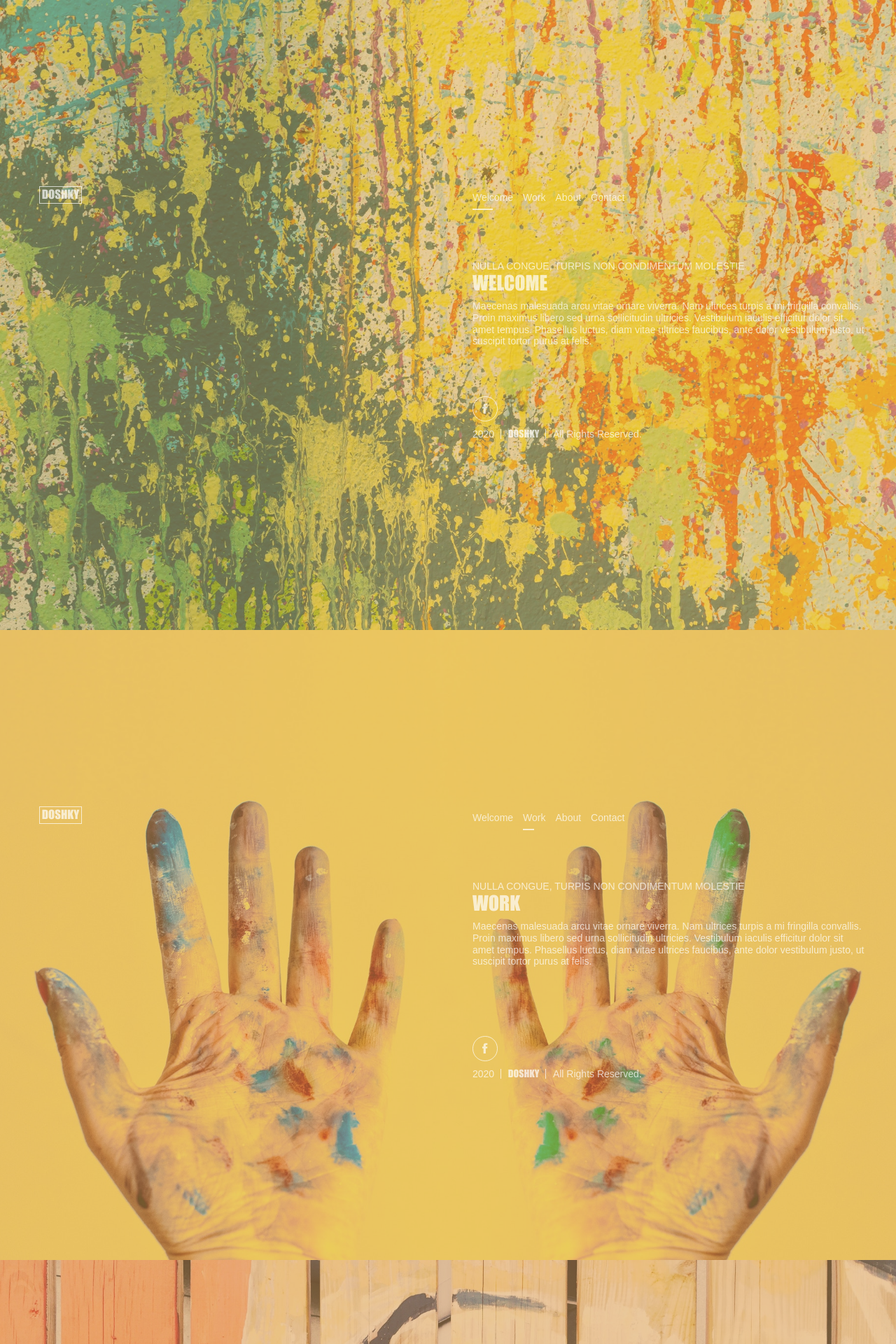
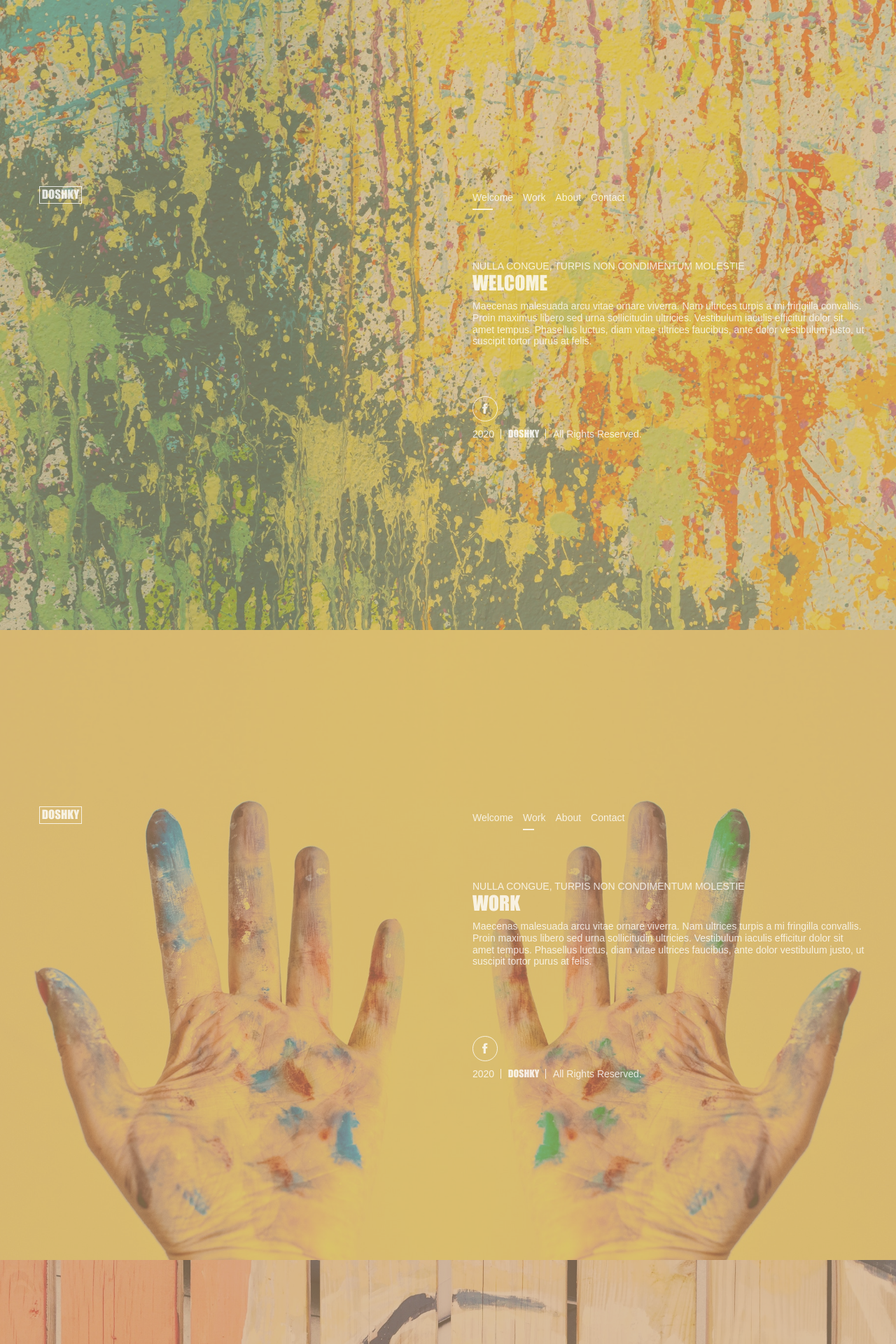
Before and after one commit to doshky/doshky.com, a Jekyll site: the page built from index.html, in a window 1280 px wide. Shown: the top 1920 px of the page at 70% size. Built offline with Jekyll 4.4.1, drawn with Linux system fonts in a browser that asks for light colours.

Commit message:
Text and cover image overlay colors played with

```diff
--- a/assets/css/layout.css
+++ b/assets/css/layout.css
@@ -47,5 +47,7 @@ button,
 }
 
 .cover-image img {
-	display: none;
+	width: 0; height: 0; overflow: hidden;
+	position: absolute; left: -10000px;
+
 }
--- a/assets/css/section.css
+++ b/assets/css/section.css
@@ -133,7 +133,7 @@
 .section .cover-image {
 	display: block;
 	width: 100%; height: 100%;
-	position: absolute; right: 0; top: 0;
+	position: absolute; right: 0; top: 0; z-index: 1;
 	z-index: 1;
 	/* background-image: none !important;  */
 	background-color: var( --background-color );
@@ -144,10 +144,10 @@
 .section .cover-image:before {
 	display: block;
 	width: 100%; height: 100%;
-	position: absolute; left: 0; top: 0;
+	position: absolute; left: 0; top: 0; z-index: 2;
 	background-color: var( --overlay-color );
 	content: "";
-	opacity: 0.5;
+	opacity: 0.6;
 
 }
 
--- a/assets/css/settings.css
+++ b/assets/css/settings.css
@@ -41,20 +41,20 @@
 	 * Color
 	 */
 
-	--text-color: rgba( 255, 255, 255, 0.7 );
+	--text-color: rgba( 255, 255, 255, 0.8 );
 	/* --text-color: rgba( 0, 0, 0, 0.75 );  */
 	/* --text-color: rgb( 217, 161, 89, 0.95 );   */
 	/* --text-color: rgb( 40, 0, 48, 0.85 );  */
 	--foreground-color: rgba( 255, 255, 255, 1 );
-	/* --overlay-color:  rgba( 255, 255, 255, 1 );   */
+	--overlay-color:  rgb( 196, 158, 115 );
 	/* --overlay-color:  rgba( 217, 161, 89, 1 );  */
-	--overlay-color:  rgba( 217, 161, 89, 1 );
+	/* --overlay-color:  rgba( 217, 161, 89, 1 );   */
 	/* --overlay-color:  rgba( 40, 0, 48, 0.8 );   */
 	--gallery-open-background-color: rgba( 255, 255, 255, 0.8 );
 	/* --background-color: rgba( 40, 0, 48, 0.85 );  */
 	/* --background-color: rgb( 16, 25, 43 );    */
 	/* --background-color: rgba( 255, 255, 255, 1 );   */
-	--background-color: rgba( 0, 0, 0, 0.75 );
+	--background-color: rgba( 0, 0, 0, 0.4 );
 }
 
 .page {
```
